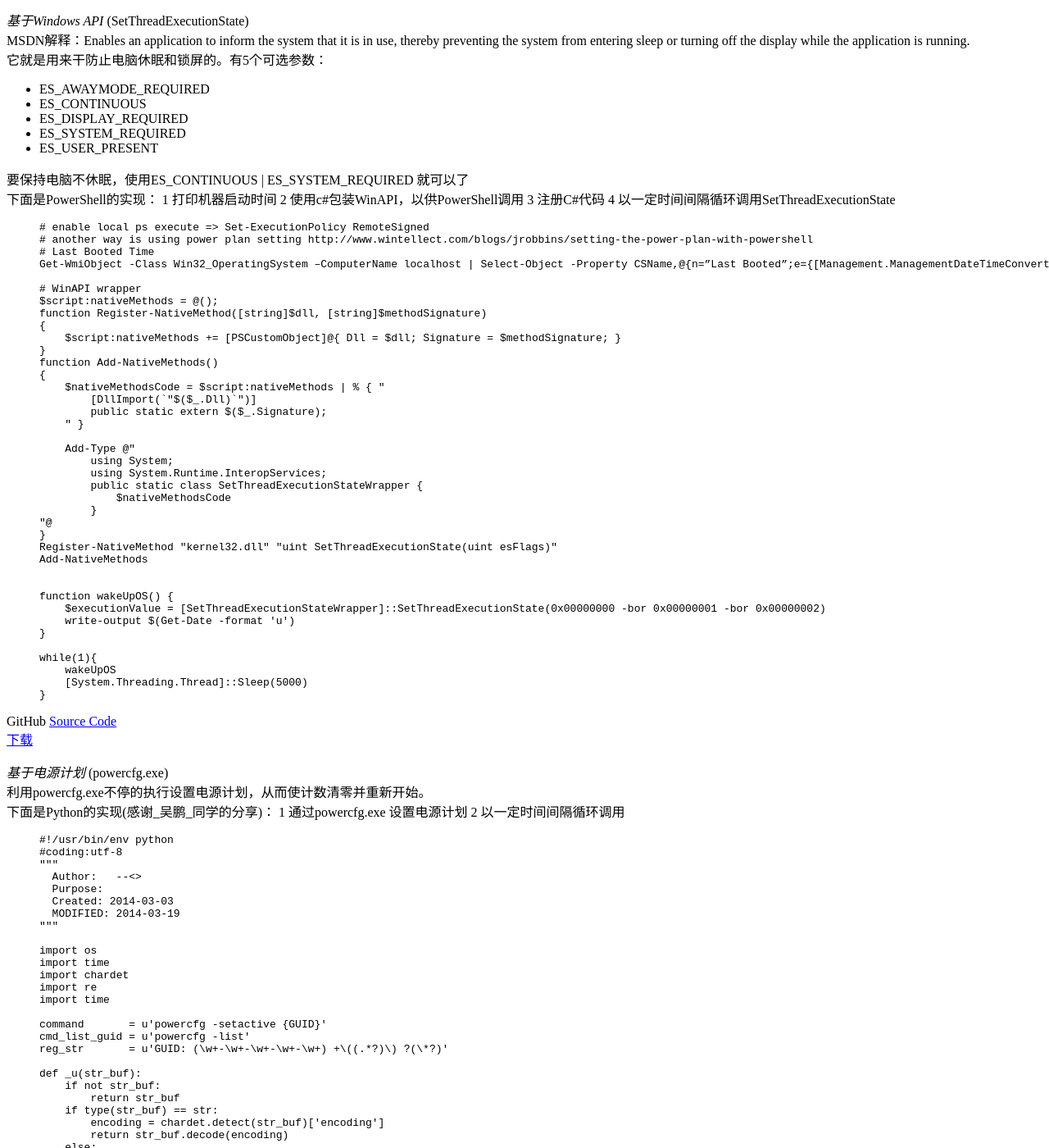
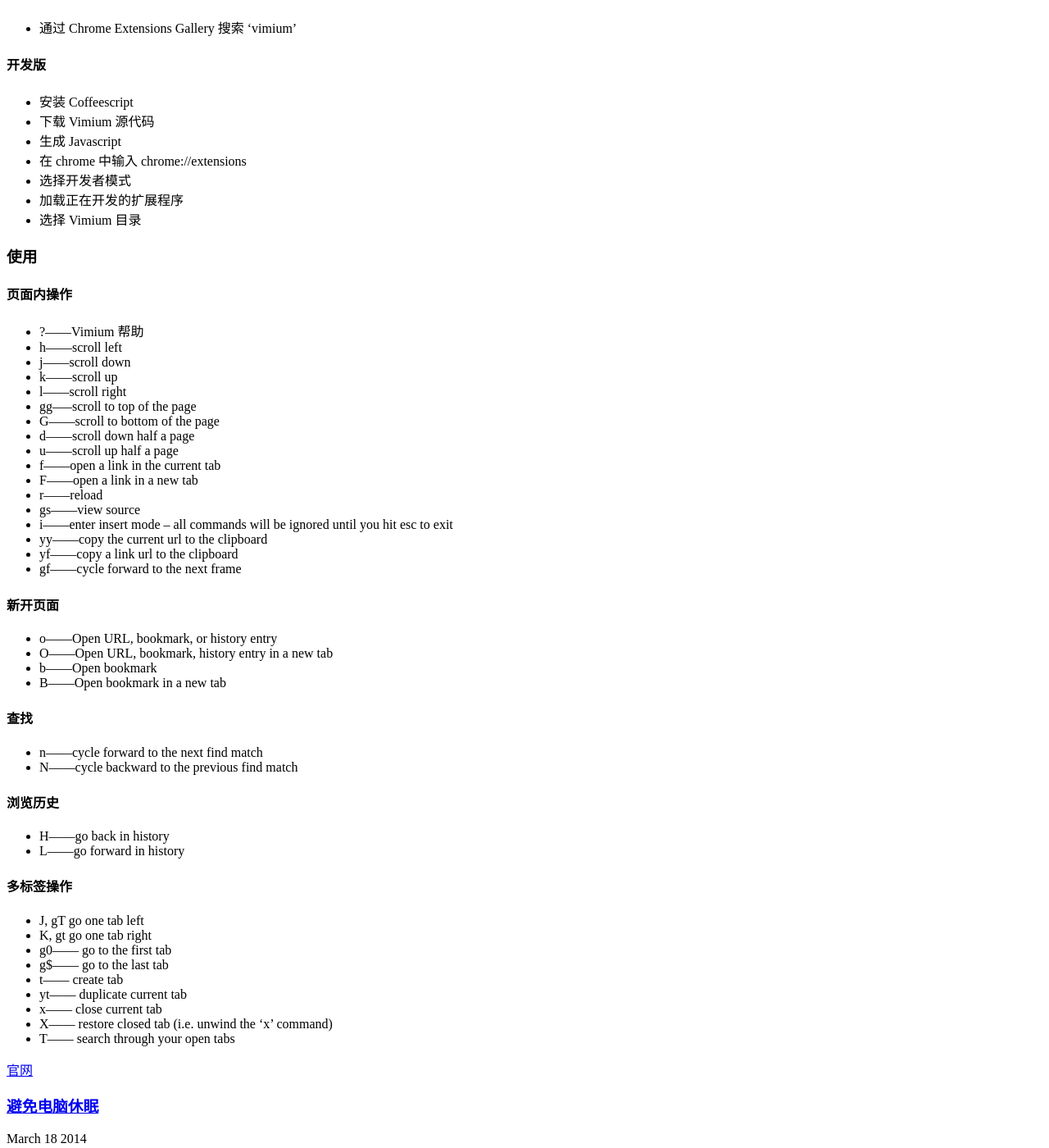
Before and after one commit to jacky-wzj/jacky-wzj.github.io, a Jekyll site: the page built from index.html, in a window 1280 px wide and 1400 px high, scrolled down 824 px. Shown: the whole window at 82% size. Built offline with Jekyll 4.4.1, drawn with Linux system fonts in a browser that asks for light colours; the list of posts is cut into pages by our own code; some of the changed text lies outside the part shown.

Commit message:
add vimium blog

```diff
--- a/_includes/themes/the-program/default.html
+++ b/_includes/themes/the-program/default.html
@@ -10,7 +10,8 @@
 	<meta name="author" content="{{ site.author.name }}">
 	<link href='{{ ASSET_PATH }}/css/style.css' rel="stylesheet" media="all">
 	<!-- <link href="http://feeds.feedburner.com/{{ site.author.feedbaname }}" rel="alternate" title="{{ page.title }}" type="application/atom+xml"> -->
-	<script src="http://cdnjs.cloudflare.com/ajax/libs/modernizr/2.0.6/modernizr.min.js"></script>
+	<!-- <script src="http://cdnjs.cloudflare.com/ajax/libs/modernizr/2.0.6/modernizr.min.js"></script>-->
+	<script src="{{ ASSET_PATH }}/js/modernizr.min.js"></script>
 </head>
 <body>
 
--- /dev/null
+++ b/_posts/2014-03-22-chrome-geek-extension-vimium.md
@@ -0,0 +1,66 @@
+---
+layout: post
+title : chrome 极客插件 vimium
+---
+
+*像极客一样用Chrome*
+Vimium 是一个 chrome 的扩展插件，提供基于键盘的 *导航* 和 *控制* 。
+#  安装
+####稳定版
+*   通过 Chrome Extensions Gallery 搜索 ‘vimium’
+
+####开发版
+*  安装 Coffeescript
+*  下载 Vimium 源代码
+*  生成 Javascript
+*  在 chrome 中输入 chrome://extensions
+*  选择开发者模式
+*  加载正在开发的扩展程序
+*  选择 Vimium 目录
+
+# 使用
+####页面内操作
+*   ?------Vimium 帮助
+*   h------scroll left
+*   j------scroll down
+*   k------scroll up
+*   l------scroll right
+*   gg-----scroll to top of the page
+*   G------scroll to bottom of the page
+*   d------scroll down half a page
+*   u------scroll up half a page
+*   f------open a link in the current tab
+*   F------open a link in a new tab
+*   r------reload
+*   gs------view source
+*   i------enter insert mode -- all commands will be ignored until you hit esc to exit
+*   yy------copy the current url to the clipboard
+*   yf------copy a link url to the clipboard
+*   gf------cycle forward to the next frame
+
+####新开页面
+*   o------Open URL, bookmark, or history entry
+*   O------Open URL, bookmark, history entry in a new tab
+*   b------Open bookmark
+*   B------Open bookmark in a new tab
+
+####查找
+*   n------cycle forward to the next find match
+*   N------cycle backward to the previous find match
+
+####浏览历史
+*   H------go back in history
+*   L------go forward in history
+
+####多标签操作
+*   J, gT      go one tab left
+*   K, gt      go one tab right
+*   g0------  go to the first tab
+*   g$------  go to the last tab
+*   t------   create tab
+*   yt------  duplicate current tab
+*   x------   close current tab
+*   X------   restore closed tab (i.e. unwind the 'x' command)
+*   T------   search through your open tabs
+
+[官网](http://vimium.github.io/)
```
Also changed, not shown: assets/themes/the-program/js/modernizr.min.js (added).
